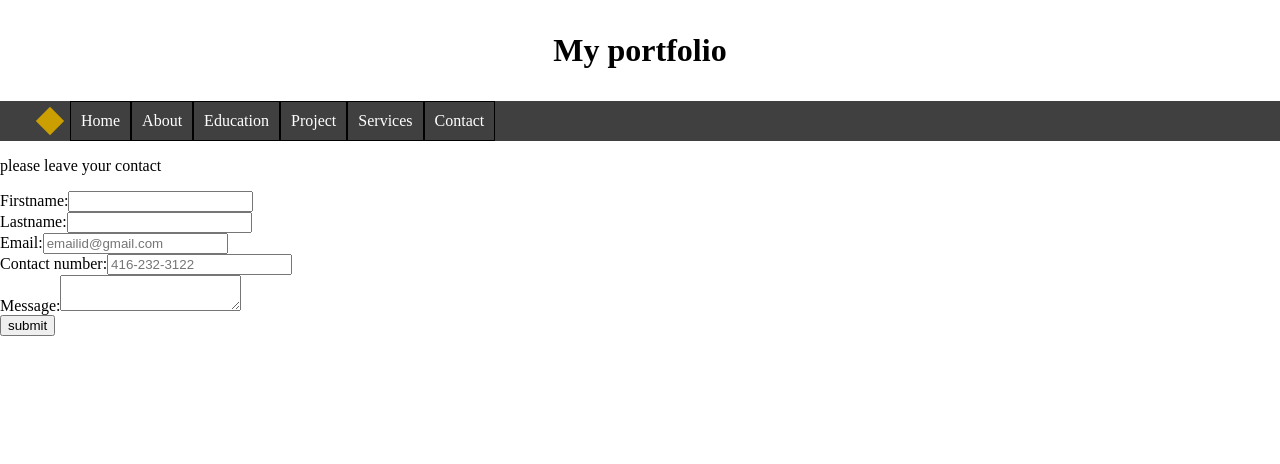
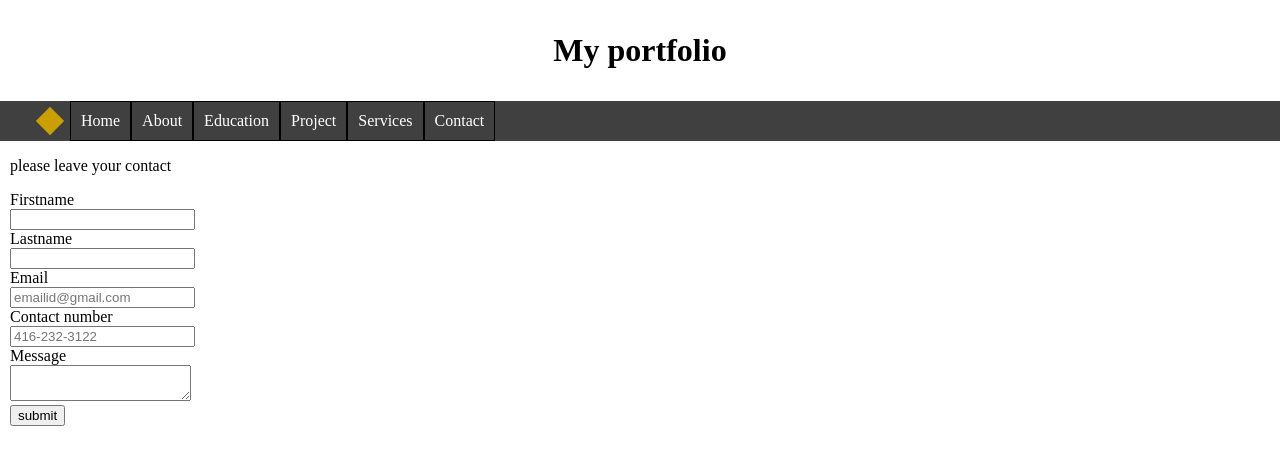
Before and after one commit to dydwn2001/comm229-assignment1, a React (Vite) app: page /contact in a window 1280 px wide. Shown: the top 464 px of the page. Built offline with nearby package versions, Linux system fonts and the light colour scheme.

Commit message:
form updated

```diff
--- a/src/Contact.jsx
+++ b/src/Contact.jsx
@@ -16,25 +16,25 @@ export default function Contact() {
   }
   return (
 
-    <div>
+    <div className="contact">
       <p>please leave your contact</p>
       <form onSubmit={(e)=>{handelSubmit(e)}}>
         <label>
-          Firstname:
+          Firstname<br/>
         <input type="text"
         value={firstname}
         onChange={(e) => setFirstname(e.target.value)}
         required ></input>
         </label><br/>
           <label>
-          Lastname:
+          Lastname<br/>
         <input type="text"
         value={lastname}
         onChange={(e) => setLastname(e.target.value)}
         required ></input>
         </label><br/>
         <label>
-          Email:
+          Email<br/>
         <input
         type="email"
         value={emailAdress}
@@ -44,7 +44,7 @@ export default function Contact() {
       />
       </label><br/>
        <label>
-          Contact number:
+          Contact number<br/>
         <input
         type="tel"
         value={contactNumber}
@@ -53,7 +53,7 @@ export default function Contact() {
         required
       /><br/>
        <label>
-          Message:
+          Message<br/>
         <textarea
         value={message}
         onChange={(e) => setMessage(e.target.value)}
--- a/src/index.css
+++ b/src/index.css
@@ -103,3 +103,8 @@ body{
     font-family: Arial, sans-serif;
     color: hsl(0, 0%, 30%);
 }
+.contact
+{
+  margin-left: 10px;
+
+}
```
